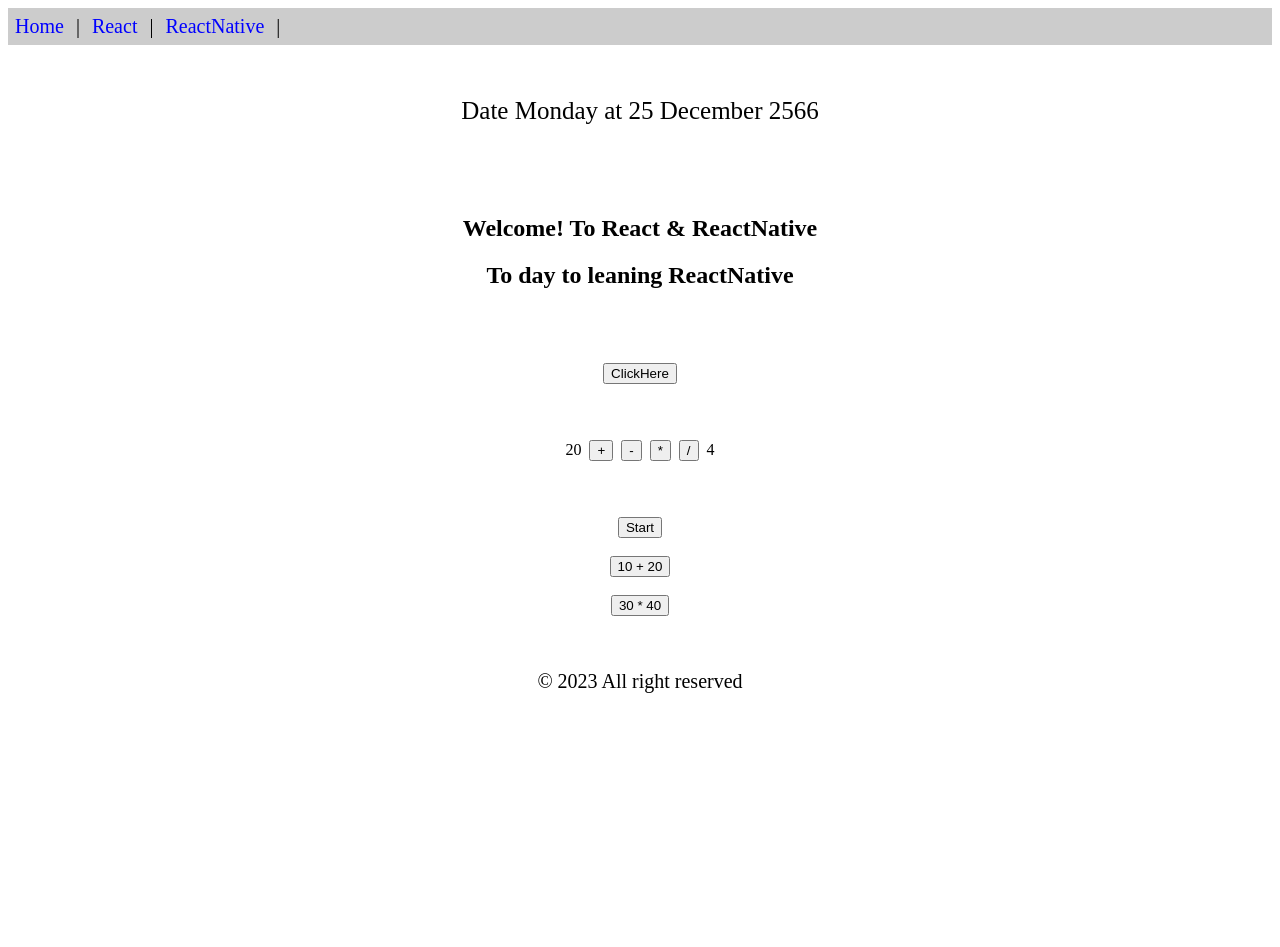
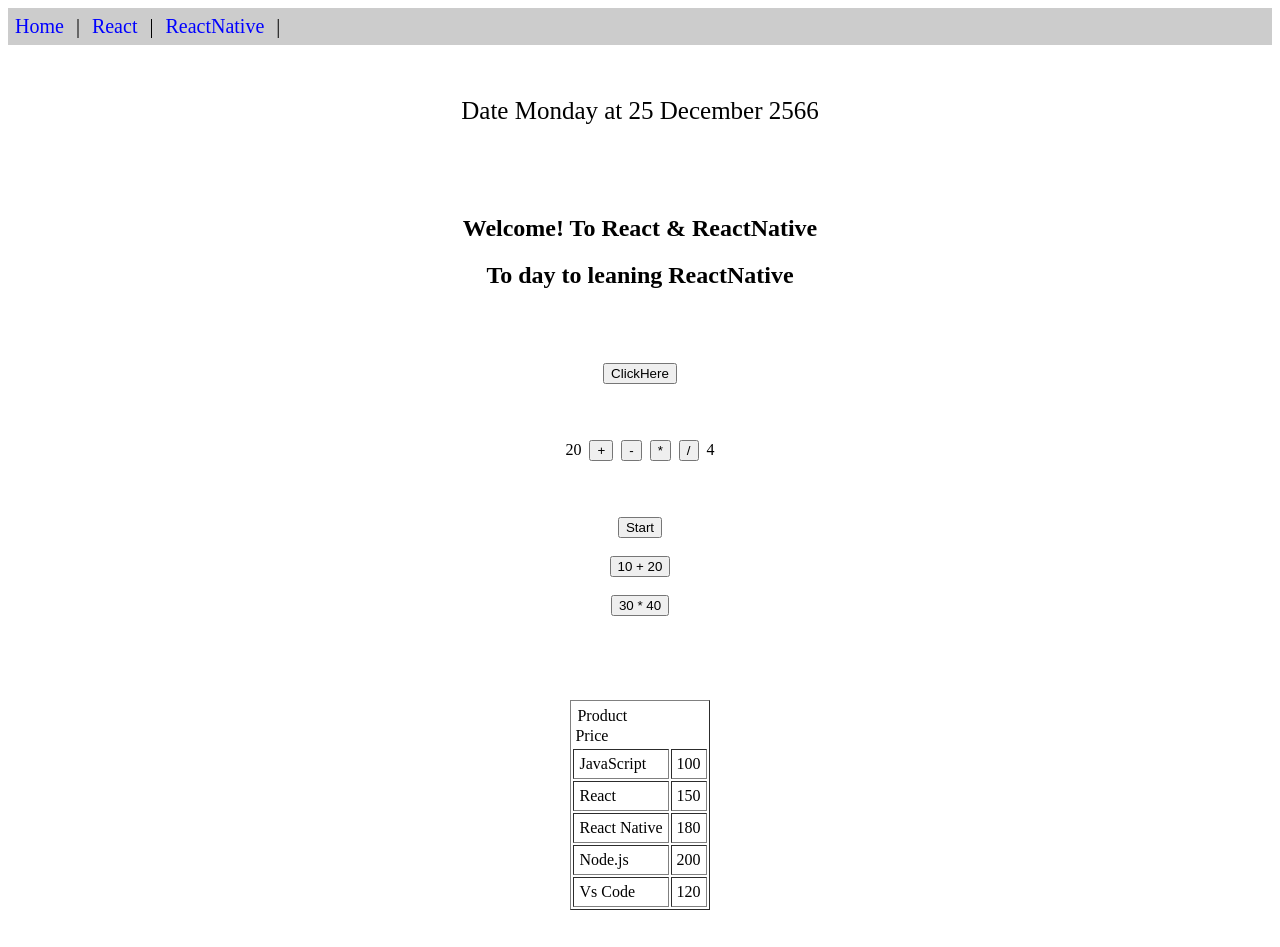
Before and after one commit to s6503052412161/app1, a React (Create React App) app: page / in a window 1280 px wide. Shown: the top 947 px of the page. Before the commit the page ends 800 px from the top, so only its background shows below. Built offline with nearby package versions, Linux system fonts and the light colour scheme.

Commit message:
update Table
update Table

```diff
--- a/src/App.js
+++ b/src/App.js
@@ -4,6 +4,7 @@ import Calendar from './class-components';
 import Button from './class-components2';
 import { EventData } from './event-data';
 import { Calculator } from './calculator';
+import { Table } from './event-data2';
 function App() {
   return(
     <>
@@ -21,6 +22,10 @@ function App() {
     <EventData/>
     <br/>
     <br/>
+    <Table/>
+    <br/>
+    <br/>
+
     <Footer/>
     </>
 
--- /dev/null
+++ b/src/event-data2.js
@@ -0,0 +1,32 @@
+import React from 'react'
+
+export function Table(){
+    const data = [
+        ['JavaScript',100],
+        ['React', 150],
+        ['React Native',180],
+        ['Node.js', 200],
+        ['Vs Code', 120]
+    ]
+    const onMouseOverRow = (ev) => {
+        ev.target.parentNode.style.backgroundColor = 'yellow'
+    }
+    const onMouseOutRow = (ev) => {
+        ev.target.parentNode.style.backgroundColor = 'white'
+    }
+
+    return (
+        <table border="1" cellPadding={5} style={{margin:'auto',marginTop:30}}>
+            <tr><tr><tr>Product</tr>Price</tr></tr>
+            {
+                data.map(item => {
+                    return(
+                        <tr onMouseOver={onMouseOverRow} onMouseOut={onMouseOutRow}>
+                            <td>{item[0]}</td><td>{item[1]}</td>
+                        </tr>
+                    )
+                })
+            }
+        </table>
+    )
+}
```
